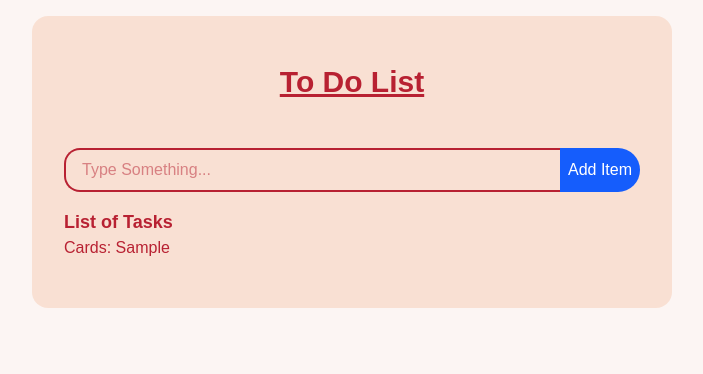
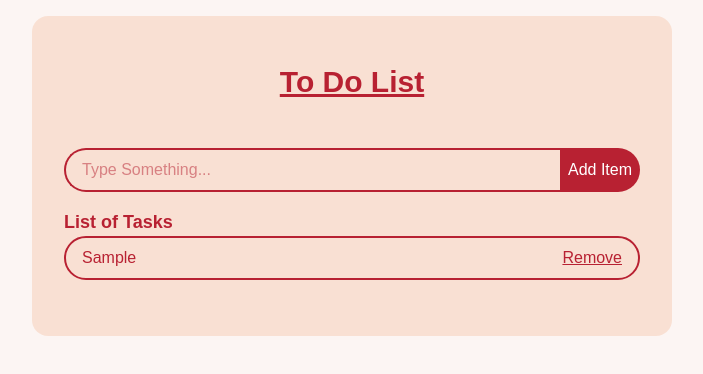
Before and after one commit to pushpendersingh97/life_with_push, a Next.js app: page /todolist in a window 1280 px wide. Both pictures are taken after typing "Sample" into the empty fields and a click on the button "Add Item". Shown: the top 374 px of the page, without its empty margins (288-991 px from the left). Built offline with nearby package versions, Linux system fonts and the light colour scheme.

Commit message:
Todo list complete

```diff
--- a/src/app/(projects)/todolist/_components/TodoCards.tsx
+++ b/src/app/(projects)/todolist/_components/TodoCards.tsx
@@ -7,7 +7,14 @@ const TodoCards = ({
   index: number;
   removeItem: (index: number) => void;
 }>) => {
-  return <div onClick={() => removeItem(index)}>Cards: {item}</div>;
+  return (
+    <div className="border-2 px-4 rounded-full py-2 mb-2 flex justify-between">
+      <span>{item}</span>
+      <span onClick={() => removeItem(index)} className="underline">
+        Remove
+      </span>
+    </div>
+  );
 };
 
 export default TodoCards;
--- a/src/app/(projects)/todolist/page.tsx
+++ b/src/app/(projects)/todolist/page.tsx
@@ -9,6 +9,11 @@ const ToDoList = () => {
 
   const addItem = (e: React.FormEvent<HTMLFormElement>) => {
     e.preventDefault();
+
+    if (inputTxt === '') {
+      return;
+    }
+
     setToDoList((prev) => [...prev, inputTxt]);
     setInputTxt('');
   };
@@ -31,10 +36,10 @@ const ToDoList = () => {
               id="inputTxt"
               value={inputTxt}
               onChange={(e) => setInputTxt(e.target.value)}
-              className="border-2 border-r-0 px-4 py-2 rounded-l-2xl grow-2 focus:outline-none"
+              className="border-2 border-r-0 px-4 py-2 rounded-l-full grow-2 focus:outline-none"
               placeholder="Type Something..."
             />
-            <Button buttonText="Add Item" type="submit" className="rounded-l-2xl" />
+            <Button buttonText="Add Item" type="submit" className="rounded-l-2xl !bg-[#B82132]" />
           </div>
         </form>
         <div className="flex flex-col mt-4">
```
